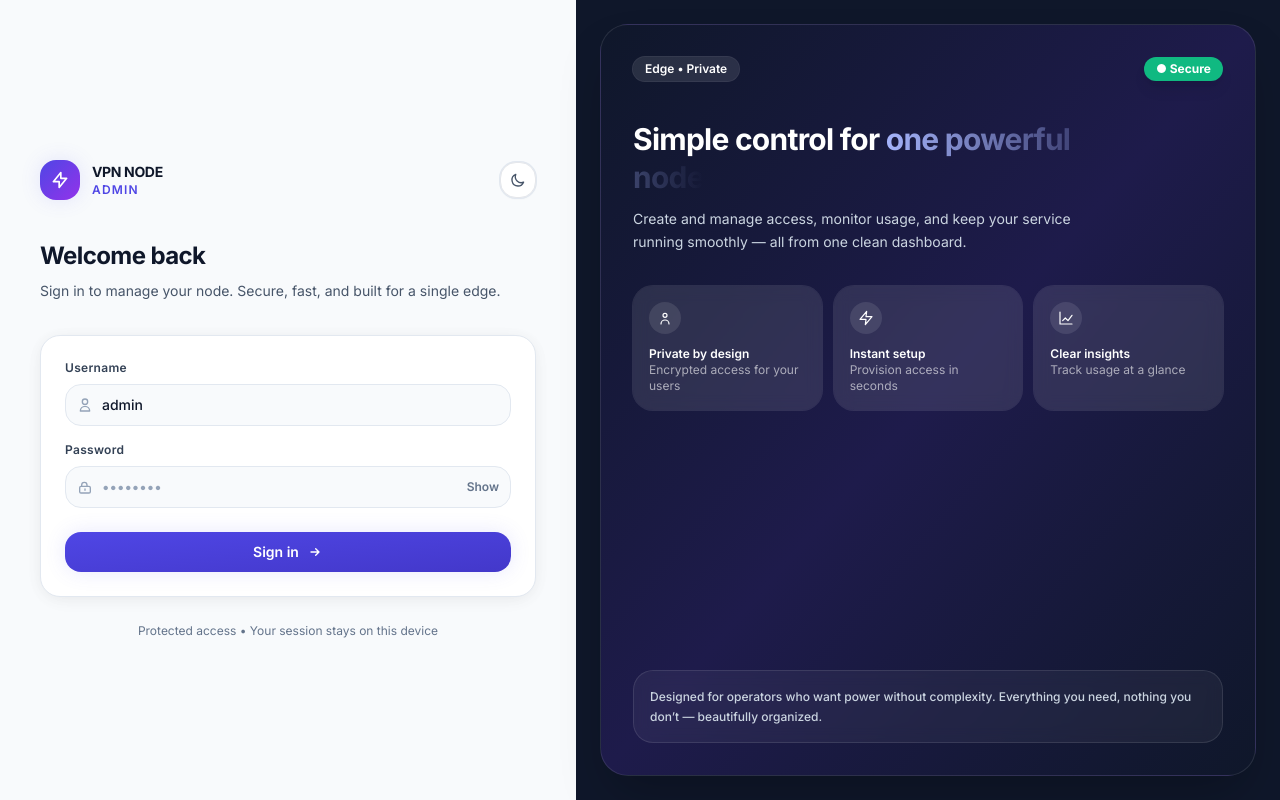
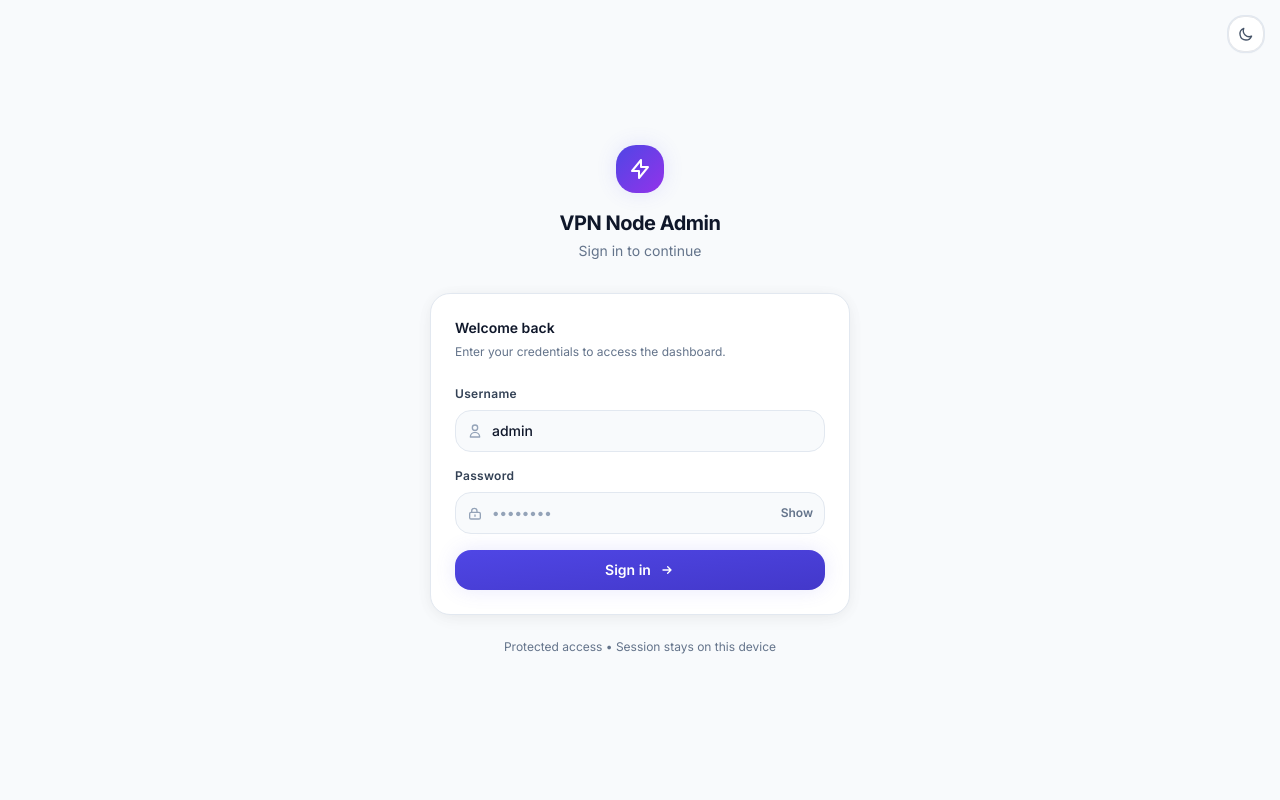
Before and after one commit to KP-Innovations-Group/vpn_node_v2_admin, a React (Vite) app: page /login in a window 1280 px wide. Built offline with nearby package versions, Linux system fonts and the light colour scheme; no server answers.

Commit message:
update with new stuff

```diff
--- a/src/index.css
+++ b/src/index.css
@@ -28,12 +28,14 @@
       radial-gradient(at 50% 88%, rgba(14, 165, 233, 0.08) 0, transparent 50%);
   }
   ::selection {
-    @apply bg-primary-100 text-primary-900;
+    @apply bg-primary-100 text-primary-900 dark:bg-primary-900 dark:text-primary-100;
   }
-  /* scrollbar */
   * {
     scrollbar-width: thin;
     scrollbar-color: #cbd5e1 transparent;
+  }
+  html.dark * {
+    scrollbar-color: #334155 transparent;
   }
   *::-webkit-scrollbar {
     width: 6px;
@@ -43,14 +45,55 @@
     background: #cbd5e1;
     border-radius: 999px;
   }
+  html.dark *::-webkit-scrollbar-thumb {
+    background: #334155;
+  }
   *::-webkit-scrollbar-thumb:hover {
     background: #94a3b8;
+  }
+  html.dark *::-webkit-scrollbar-thumb:hover {
+    background: #475569;
+  }
+}
+
+/* Global dark overrides for any component that still uses light-only classes */
+@layer base {
+  html.dark .bg-white {
+    background-color: rgb(15 23 42);
+  }
+  html.dark .bg-slate-50,
+  html.dark .bg-slate-50\/70,
+  html.dark .bg-slate-50\/60 {
+    background-color: rgb(30 41 59);
+  }
+  html.dark .bg-slate-100 {
+    background-color: rgb(30 41 59);
+  }
+  html.dark .text-slate-900,
+  html.dark .text-slate-800,
+  html.dark .text-slate-700 {
+    color: rgb(241 245 249);
+  }
+  html.dark .text-slate-600,
+  html.dark .text-slate-500 {
+    color: rgb(148 163 184);
+  }
+  html.dark .border-slate-200,
+  html.dark .border-slate-200\/70 {
+    border-color: rgb(30 41 59);
+  }
+  html.dark .ring-slate-200 {
+    --tw-ring-color: rgb(30 41 59);
+  }
+  html.dark .divide-slate-200 > :not([hidden]) ~ :not([hidden]),
+  html.dark .divide-slate-100 > :not([hidden]) ~ :not([hidden]) {
+    border-color: rgb(30 41 59);
   }
 }
 
 @layer utilities {
   .glass {
-    @apply bg-white/70 backdrop-blur-xl border border-white/60;
+    @apply bg-white/70 backdrop-blur-xl border border-white/60 dark:bg-slate-900/70 dark:border-white/10;
   }
   .glass-dark {
     @apply bg-slate-900/70 backdrop-blur-xl border border-white/10;
--- a/src/pages/LoginPage.tsx
+++ b/src/pages/LoginPage.tsx
@@ -34,33 +34,28 @@ export function LoginPage() {
   }
 
   return (
-    <div className="flex min-h-screen w-full bg-slate-50 dark:bg-slate-950">
-      {/* left - form */}
-      <div className="flex w-full max-w-xl flex-col justify-center px-6 py-10 lg:px-10">
-        <div className="flex items-center justify-between">
-          <div className="flex items-center gap-3">
-            <span className="flex h-10 w-10 items-center justify-center rounded-xl bg-gradient-to-br from-primary-600 to-accent-600 text-white shadow-glow">
-              <svg className="h-5 w-5" fill="none" stroke="currentColor" strokeWidth={2} viewBox="0 0 24 24">
+    <div className="relative flex min-h-screen w-full items-center justify-center bg-slate-50 px-4 py-10 dark:bg-slate-950">
+      <div className="absolute right-4 top-4">
+        <ThemeToggle />
+      </div>
+
+      <div className="w-full max-w-[420px]">
+        <div className="flex flex-col items-center">
+          <span className="flex h-12 w-12 items-center justify-center rounded-2xl bg-gradient-to-br from-primary-600 to-accent-600 text-white shadow-glow">
+            <svg className="h-6 w-6" fill="none" stroke="currentColor" strokeWidth={2} viewBox="0 0 24 24">
               <path strokeLinecap="round" strokeLinejoin="round" d="M13 10V3L4 14h7v7l9-11h-7z" />
             </svg>
           </span>
-            <span>
-              <span className="block text-sm font-bold tracking-tight text-slate-900 dark:text-white">VPN NODE</span>
-              <span className="block text-xs font-semibold tracking-widest text-primary-600 dark:text-primary-400">ADMIN</span>
-            </span>
-          </div>
-          <ThemeToggle />
+          <h1 className="mt-4 text-xl font-bold tracking-tight text-slate-900 dark:text-white">VPN Node Admin</h1>
+          <p className="mt-1 text-sm text-slate-500 dark:text-slate-400">Sign in to continue</p>
         </div>
 
-        <div className="mt-10">
-          <h1 className="text-2xl font-bold tracking-tight text-slate-900 dark:text-white">Welcome back</h1>
-          <p className="mt-2 text-sm leading-relaxed text-slate-600 dark:text-slate-400">
-            Sign in to manage your node. Secure, fast, and built for a single edge.
-          </p>
-        </div>
+        <div className="mt-8 rounded-[20px] border border-slate-200 bg-white p-6 shadow-soft dark:border-slate-800 dark:bg-slate-900">
+          <h2 className="text-sm font-semibold text-slate-900 dark:text-white">Welcome back</h2>
+          <p className="mt-1 text-xs leading-relaxed text-slate-500 dark:text-slate-400">Enter your credentials to access the dashboard.</p>
 
-        <form onSubmit={handleSubmit} className="mt-8 space-y-4">
-          <div className="rounded-[20px] border border-slate-200 bg-white p-6 shadow-soft dark:border-slate-800 dark:bg-slate-900">
+          <form onSubmit={handleSubmit} className="mt-6 space-y-4">
+            <div>
               <label className="block text-xs font-semibold tracking-wide text-slate-700 dark:text-slate-300">Username</label>
               <div className="relative mt-2">
                 <span className="pointer-events-none absolute inset-y-0 left-0 flex items-center pl-3 text-slate-400">
@@ -79,8 +74,10 @@ export function LoginPage() {
                   className="block w-full rounded-xl border border-slate-200 bg-slate-50 px-3 py-2.5 pl-9 text-sm font-medium text-slate-900 placeholder:text-slate-400 focus:border-primary-500 focus:bg-white focus:outline-none focus:ring-4 focus:ring-primary-500/10 dark:border-slate-700 dark:bg-slate-800 dark:text-white dark:placeholder:text-slate-500 dark:focus:bg-slate-800"
                 />
               </div>
+            </div>
 
-            <label className="mt-4 block text-xs font-semibold tracking-wide text-slate-700 dark:text-slate-300">Password</label>
+            <div>
+              <label className="block text-xs font-semibold tracking-wide text-slate-700 dark:text-slate-300">Password</label>
               <div className="relative mt-2">
                 <span className="pointer-events-none absolute inset-y-0 left-0 flex items-center pl-3 text-slate-400">
                   <svg className="h-4 w-4" fill="none" stroke="currentColor" viewBox="0 0 24 24">
@@ -105,11 +102,12 @@ export function LoginPage() {
                   {show ? 'Hide' : 'Show'}
                 </button>
               </div>
+            </div>
 
             <button
               type="submit"
               disabled={isLoading}
-              className="mt-6 inline-flex w-full items-center justify-center gap-2 rounded-xl bg-gradient-to-br from-primary-600 to-primary-700 py-2.5 text-sm font-semibold text-white shadow-glow hover:from-primary-700 hover:to-primary-800 disabled:opacity-60"
+              className="inline-flex w-full items-center justify-center gap-2 rounded-xl bg-gradient-to-br from-primary-600 to-primary-700 py-2.5 text-sm font-semibold text-white shadow-glow hover:from-primary-700 hover:to-primary-800 disabled:opacity-60"
             >
               {isLoading ? (
                 <>
@@ -127,69 +125,10 @@ export function LoginPage() {
                 </>
               )}
             </button>
-          </div>
           </form>
-
-        <p className="mt-6 text-center text-xs leading-relaxed text-slate-500 dark:text-slate-400">
-          Protected access • Your session stays on this device
-        </p>
         </div>
 
-      {/* right - showcase */}
-      <div className="hidden flex-1 flex-col bg-slate-900 p-6 dark:bg-black lg:flex">
-        <div className="flex flex-1 flex-col rounded-[28px] border border-white/10 bg-gradient-to-br from-slate-900 via-primary-950 to-slate-900 p-8 text-white shadow-2xl">
-          <div className="flex items-center justify-between">
-            <span className="rounded-full bg-white/10 px-3 py-1 text-xs font-semibold ring-1 ring-white/15">Edge • Private</span>
-            <span className="rounded-full bg-emerald-500 px-3 py-1 text-xs font-bold text-white shadow-lg">● Secure</span>
-          </div>
-
-          <div className="mt-10">
-            <h2 className="max-w-md text-3xl font-bold leading-tight tracking-tight">
-              Simple control for <span className="bg-gradient-to-r from-primary-300 to-accent-300 bg-clip-text text-transparent">one powerful node</span>
-            </h2>
-            <p className="mt-3 max-w-md text-sm leading-relaxed text-slate-300">
-              Create and manage access, monitor usage, and keep your service running smoothly — all from one clean dashboard.
-            </p>
-          </div>
-
-          <div className="mt-8 grid grid-cols-3 gap-3">
-            <div className="rounded-2xl bg-white/10 p-4 ring-1 ring-white/10 backdrop-blur">
-              <div className="flex h-8 w-8 items-center justify-center rounded-xl bg-white/10">
-                <svg className="h-4 w-4 text-white" fill="none" stroke="currentColor" viewBox="0 0 24 24">
-                  <path strokeLinecap="round" strokeLinejoin="round" strokeWidth={1.8} d="M12 11a3 3 0 100-6 3 3 0 000 6z" />
-                  <path strokeLinecap="round" strokeLinejoin="round" strokeWidth={1.8} d="M6 21a6 6 0 0112 0" />
-                </svg>
-              </div>
-              <p className="mt-3 text-xs font-semibold text-white">Private by design</p>
-              <p className="text-xs text-white/60">Encrypted access for your users</p>
-            </div>
-            <div className="rounded-2xl bg-white/10 p-4 ring-1 ring-white/10 backdrop-blur">
-              <div className="flex h-8 w-8 items-center justify-center rounded-xl bg-white/10">
-                <svg className="h-4 w-4 text-white" fill="none" stroke="currentColor" viewBox="0 0 24 24">
-                  <path strokeLinecap="round" strokeLinejoin="round" strokeWidth={1.8} d="M13 2L3 14h9l-1 8 10-12h-9l1-8z" />
-                </svg>
-              </div>
-              <p className="mt-3 text-xs font-semibold text-white">Instant setup</p>
-              <p className="text-xs text-white/60">Provision access in seconds</p>
-            </div>
-            <div className="rounded-2xl bg-white/10 p-4 ring-1 ring-white/10 backdrop-blur">
-              <div className="flex h-8 w-8 items-center justify-center rounded-xl bg-white/10">
-                <svg className="h-4 w-4 text-white" fill="none" stroke="currentColor" viewBox="0 0 24 24">
-                  <path strokeLinecap="round" strokeLinejoin="round" strokeWidth={1.8} d="M3 3v18h18" />
-                  <path strokeLinecap="round" strokeLinejoin="round" strokeWidth={1.8} d="M7 16l4-4 4 4 6-8" />
-                </svg>
-              </div>
-              <p className="mt-3 text-xs font-semibold text-white">Clear insights</p>
-              <p className="text-xs text-white/60">Track usage at a glance</p>
-            </div>
-          </div>
-
-          <div className="mt-auto rounded-2xl border border-white/10 bg-white/5 p-4 backdrop-blur">
-            <p className="text-xs font-medium leading-relaxed text-slate-300">
-              Designed for operators who want power without complexity. Everything you need, nothing you don’t — beautifully organized.
-            </p>
-          </div>
-        </div>
+        <p className="mt-6 text-center text-xs text-slate-500 dark:text-slate-400">Protected access • Session stays on this device</p>
       </div>
     </div>
   )
```
Lines whose indentation alone changed are shown as unchanged.
